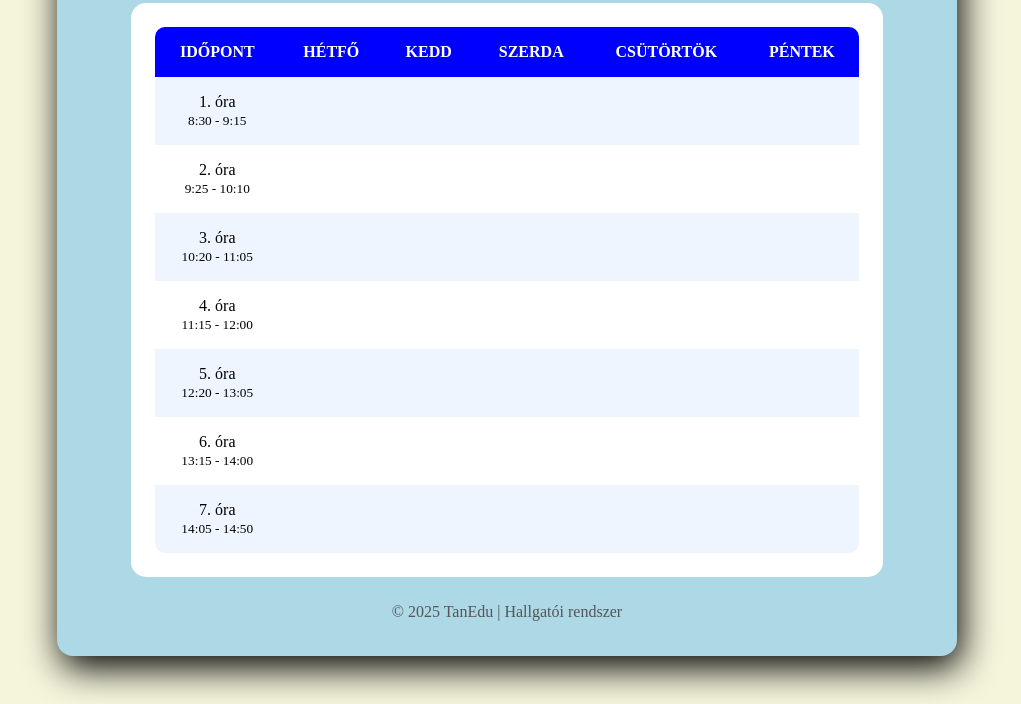
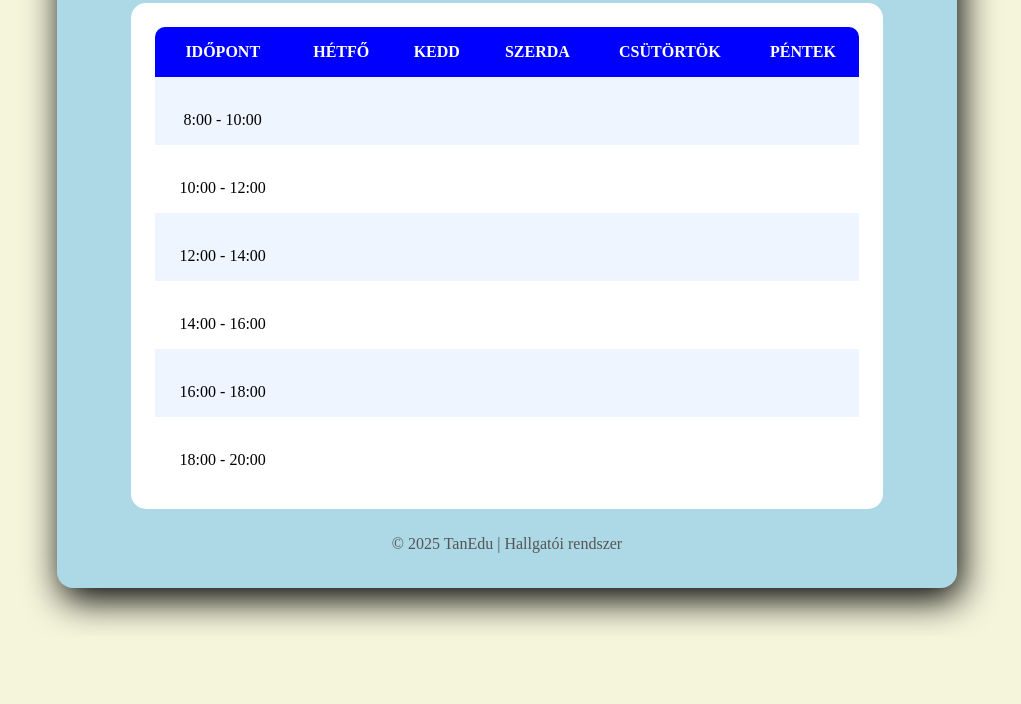
Before and after one commit to ricsix19/SZFM-TANEDU-PROJECT, a plain HTML site: page frontend/orarend.html in a window 1280 px wide. Shown: the part 207-911 px from the top of the page, without its empty margins (133-1154 px from the left). After the commit the page ends 843 px from the top, so only its background shows below. Drawn offline with Linux system fonts and the light colour scheme.

Commit message:
órarend időpont módosítás

```diff
--- a/frontend/orarend.html
+++ b/frontend/orarend.html
@@ -29,7 +29,7 @@
                 </thead>
                 <tbody>
                     <tr>
-                        <td>1. óra<br><small>8:30 - 9:15</small></td>
+                        <td><br>8:00 - 10:00</td>
                         <td><br><span class="tanar"></span></td>
                         <td><br><span class="tanar"></span></td>
                         <td><br><span class="tanar"></span></td>
@@ -37,7 +37,7 @@
                         <td><br><span class="tanar"></span></td>
                     </tr>
                     <tr>
-                        <td>2. óra<br><small>9:25 - 10:10</small></td>
+                        <td><br>10:00 - 12:00</td>
                         <td><br><span class="tanar"></span></td>
                         <td><br><span class="tanar"></span></td>
                         <td><br><span class="tanar"></span></td>
@@ -45,7 +45,7 @@
                         <td><br><span class="tanar"></span></td>
                     </tr>
                     <tr>
-                        <td>3. óra<br><small>10:20 - 11:05</small></td>
+                        <td><br>12:00 - 14:00</td>
                         <td><br><span class="tanar"></span></td>
                         <td><br><span class="tanar"></span></td>
                         <td><br><span class="tanar"></span></td>
@@ -53,7 +53,7 @@
                         <td><br><span class="tanar"></span></td>
                     </tr>
                     <tr>
-                        <td>4. óra<br><small>11:15 - 12:00</small></td>
+                        <td><br>14:00 - 16:00</td>
                         <td><br><span class="tanar"></span></td>
                         <td><br><span class="tanar"></span></td>
                         <td><br><span class="tanar"></span></td>
@@ -61,7 +61,7 @@
                         <td><br><span class="tanar"></span></td>
                     </tr>
                     <tr>
-                        <td>5. óra<br><small>12:20 - 13:05</small></td>
+                        <td><br>16:00 - 18:00</td>
                         <td><br><span class="tanar"></span></td>
                         <td><br><span class="tanar"></span></td>
                         <td><br><span class="tanar"></span></td>
@@ -69,15 +69,7 @@
                         <td><br><span class="tanar"></span></td>
                     </tr>
                     <tr>
-                        <td>6. óra<br><small>13:15 - 14:00</small></td>
-                        <td><br><span class="tanar"></span></td>
-                        <td><br><span class="tanar"></span></td>
-                        <td><br><span class="tanar"></span></td>
-                        <td><br><span class="tanar"></span></td>
-                        <td><br><span class="tanar"></span></td>
-                    </tr>
-                    <tr>
-                        <td>7. óra<br><small>14:05 - 14:50</small></td>
+                        <td><br>18:00 - 20:00</td>
                         <td><br><span class="tanar"></span></td>
                         <td><br><span class="tanar"></span></td>
                         <td><br><span class="tanar"></span></td>
```
